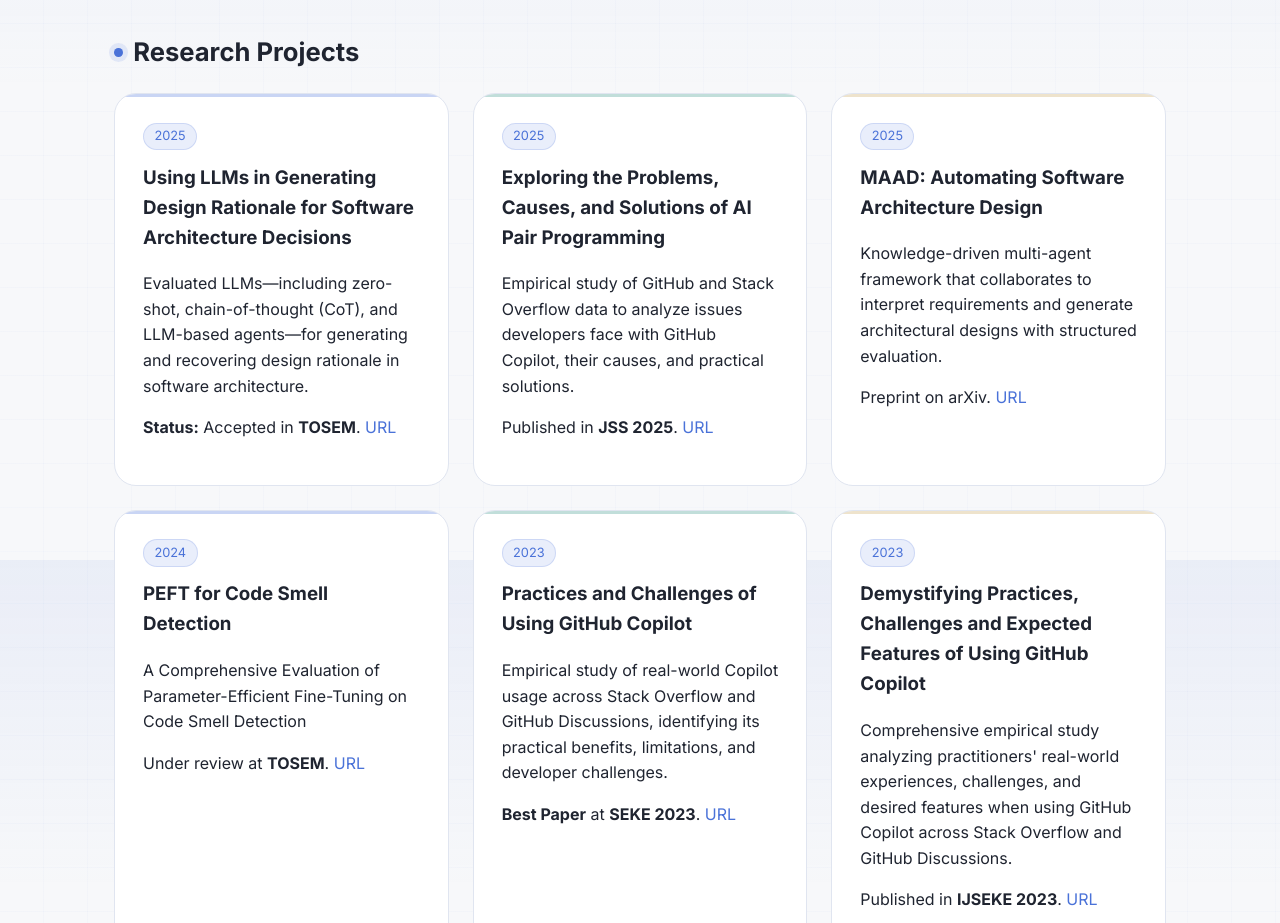
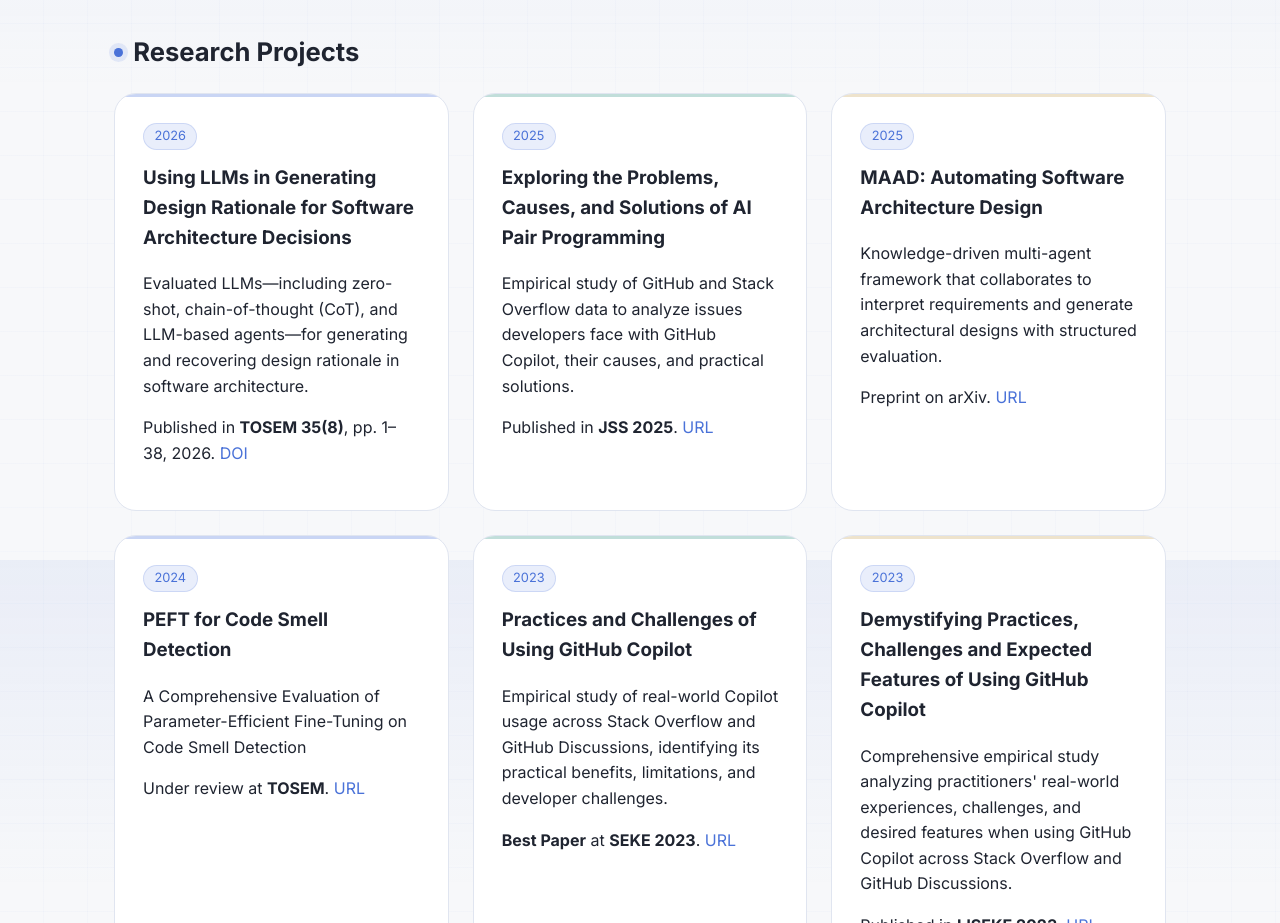
Before and after one commit to Eric0052/eric0052.github.io, a plain HTML site: page index.html in a window 1280 px wide. Shown: the part 1040-1963 px from the top of the page. Drawn offline with nearby package versions, Linux system fonts and the light colour scheme.

Commit message:
Update TOSEM publication details

```diff
--- a/index.html
+++ b/index.html
@@ -96,10 +96,10 @@
         <h2>Research Projects</h2>
         <div class="card-grid">
             <article class="card">
-                <span class="chip">2025</span>
+                <span class="chip">2026</span>
                 <h3>Using LLMs in Generating Design Rationale for Software Architecture Decisions</h3>
                 <p>Evaluated LLMs—including zero-shot, chain-of-thought (CoT), and LLM-based agents—for generating and recovering design rationale in software architecture.</p>
-                <p><strong>Status:</strong> Accepted in <strong>TOSEM</strong>. <a href="https://dl.acm.org/doi/10.1145/3785010" target="_blank">URL</a></p>
+                <p>Published in <strong>TOSEM 35(8)</strong>, pp. 1–38, 2026. <a href="https://dl.acm.org/doi/10.1145/3785010" target="_blank" rel="noopener">DOI</a></p>
             </article>
             <article class="card">
                 <span class="chip">2025</span>
```
Also changed, not shown: content/publications/manifest.json.
